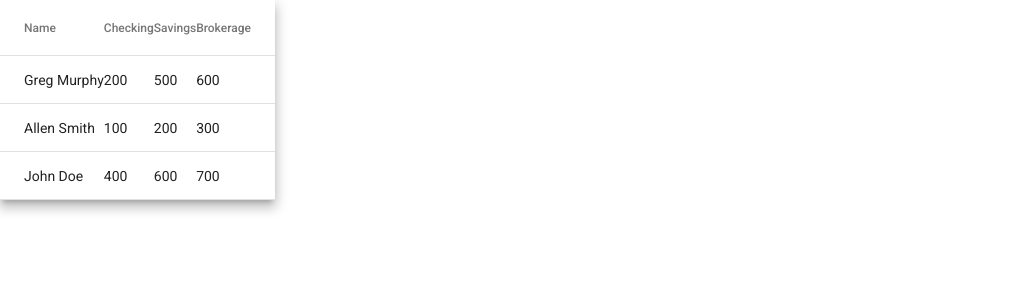
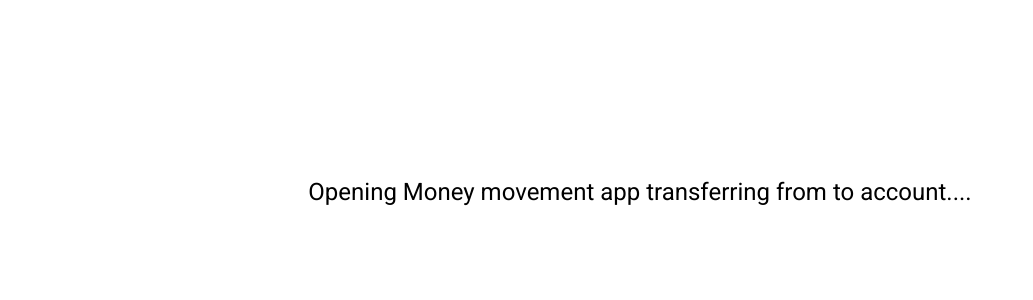
Before and after one commit to ejmuere/CommandBoxUI, an Angular app: page /MoneyMarket in a window 1280 px wide. Shown: the top 300 px of the page, without its empty margins (0-1033 px from the left). Built offline with nearby package versions, Linux system fonts and the light colour scheme.

Commit message:
Updated the code
Updated the code

```diff
--- a/src/app/components/client-management/client-management.component.html
+++ b/src/app/components/client-management/client-management.component.html
@@ -1,7 +1,7 @@
 <div>
     <div class="title-container">
       <div class="client">
-        <h1>Client - Allen Chan</h1>
+        <h1>Client - {{name}}</h1>
           <div class="summary">
             <h2>Net Worth: 1,000,000</h2>
             <h2>Assets: 1,200,000</h2>
--- a/src/app/components/client-management/client-management.component.ts
+++ b/src/app/components/client-management/client-management.component.ts
@@ -1,5 +1,6 @@
 import { Component, OnInit } from '@angular/core';
 import {MatTabsModule} from '@angular/material/tabs';
+import { ActivatedRoute } from '@angular/router';
 
 @Component({
   selector: 'app-client-management',
@@ -7,10 +8,12 @@ import {MatTabsModule} from '@angular/material/tabs';
   styleUrls: ['./client-management.component.css']
 })
 export class ClientManagementComponent implements OnInit {
-
-  constructor() { }
+  name='';
+  constructor(private route: ActivatedRoute) { }
 
   ngOnInit(): void {
+    this.name = this.route.snapshot.queryParams['person_name'];
+    console.log("    this.name>>"+    this.name);
   }
 
 }
--- a/src/app/components/money-market/money-market.component.css
+++ b/src/app/components/money-market/money-market.component.css
@@ -0,0 +1,6 @@
+.input-contain{
+    display: flex;
+    justify-content: center;
+    align-items: center;
+    height: 50vh;
+  }
--- a/src/app/components/money-market/money-market.component.html
+++ b/src/app/components/money-market/money-market.component.html
@@ -1,25 +1,3 @@
-<table mat-table [dataSource]="dataSource" class="mat-elevation-z8">
-
-    <ng-container matColumnDef="name">
-      <th mat-header-cell *matHeaderCellDef> Name </th>
-      <td mat-cell *matCellDef="let client"> {{client.name}} </td>
-    </ng-container>
-
-    <ng-container matColumnDef="checking">
-      <th mat-header-cell *matHeaderCellDef> Checking </th>
-      <td mat-cell *matCellDef="let client"> {{client.checking}} </td>
-    </ng-container>
-
-    <ng-container matColumnDef="savings">
-      <th mat-header-cell *matHeaderCellDef> Savings </th>
-      <td mat-cell *matCellDef="let client"> {{client.savings}} </td>
-    </ng-container>
-
-    <ng-container matColumnDef="brokerage">
-        <th mat-header-cell *matHeaderCellDef> Brokerage </th>
-        <td mat-cell *matCellDef="let client"> {{client.brokerage}} </td>
-      </ng-container>
-
-    <tr mat-header-row *matHeaderRowDef="displayedColumns"></tr>
-    <tr mat-row *matRowDef="let row; columns: displayedColumns;"></tr>
-  </table>
+<div class="input-contain">
+<h1> Opening Money movement app transferring <b>{{amount}}</b>  from  <b>{{name}}</b> {{source_account}} to  {{target_account}} account....</h1>
+</div>
--- a/src/app/components/money-market/money-market.component.ts
+++ b/src/app/components/money-market/money-market.component.ts
@@ -7,33 +7,29 @@ import { ActivatedRoute } from '@angular/router';
   styleUrls: ['./money-market.component.css']
 })
 export class MoneyMarketComponent implements OnInit {
-
+  name = '';
+  source_account = '';
+  target_account = '';
+  amount='';
   dataSource = [
     {
-      "name": "Greg Murphy",
-      "checking": 200,
-      "savings": 500,
-      "brokerage": 600
-    },
-    {
-      "name": "Allen Smith",
-      "checking": 100,
-      "savings": 200,
-      "brokerage": 300
-    },
-    {
-      "name": "John Doe",
-      "checking": 400,
-      "savings": 600,
-      "brokerage": 700
-    },
+      "person_name": this.name,
+      "source_account_type": this.source_account,
+      "target_account_type": this.target_account,
+      "amount": this.amount
+    }
   ];
 
-  displayedColumns: string[] = ['name', 'checking', 'savings', 'brokerage'];
+  displayedColumns: string[] = ['person_name', 'source_account_type', 'target_account_type', 'amount'];
 
   constructor(private route: ActivatedRoute) { }
 
   ngOnInit(): void {
+    //person_name='+person_name+"target_account_type="+target_account_type+"&source_account_type="+source_account_type+"&amount="+amount
+    this.name = this.route.snapshot.queryParams['person_name'];
+    this.source_account = this.route.snapshot.queryParams['source_account_type'];
+    this.target_account = this.route.snapshot.queryParams['target_account_type'];
+    this.amount=this.route.snapshot.queryParams['amount'];
   }
 
 }
--- a/src/app/components/text-box/text-box.component.html
+++ b/src/app/components/text-box/text-box.component.html
@@ -13,7 +13,7 @@
 
   <div *ngIf="showBalance">
     <mat-card class="example-card">
-      <mat-card-subtitle>Allen Smith</mat-card-subtitle>
+      <mat-card-subtitle>{{client_name}}'s {{account_type}} account</mat-card-subtitle>
       <mat-card-title>Balance</mat-card-title>
       <mat-card-content>
         <p>$1000000000</p>
--- a/src/app/components/text-box/text-box.component.ts
+++ b/src/app/components/text-box/text-box.component.ts
@@ -1,5 +1,6 @@
 import { Component, OnDestroy, OnInit } from '@angular/core';
 import { ControllerRequest } from 'src/app/model/request';
+import { ResponseBody } from 'src/app/model/response';
 import { AccountsService } from 'src/app/service/accounts.service';
 import { VoiceRecognitionService } from 'src/app/service/voice-recognition.service';
 
@@ -15,7 +16,9 @@ export class TextBoxComponent implements OnInit{
   isRecordingVoice = false;
   showBalance = false;
   windowOpen = false;
-;
+  client_name = '';
+  account_type = '';
+
   constructor(private voiceService : VoiceRecognitionService,
               private accountsService: AccountsService) {
     this.voiceService.init();
@@ -26,22 +29,18 @@ export class TextBoxComponent implements OnInit{
   }
 
   submitInput(){
-    const message = '{ message : '+this.text+'}';
-    this.accountsService.getControllerResponse(message).subscribe(response => {
-      console.log(response);
-      debugger
-      this.backendResponse = JSON.stringify(response);
+    this.accountsService.getControllerResponse(this.text).subscribe(response => {
+      this.handleResponse(response);
     });
-    this.handleResponse(this.text);
+
   }
   startVoiceService(){
     this.isRecordingVoice = true;
     this.voiceService.start();
     this.voiceService.recognition.addEventListener('end', (condition: any) => {
       this.isRecordingVoice = false;
-      this.handleResponse(this.text);
-      this.accountsService.getAllClients(this.text).subscribe(response => {
-        this.backendResponse = JSON.stringify(response);
+      this.accountsService.getControllerResponse(this.text).subscribe(response => {
+        this.handleResponse(response);
       });
     });
   }
@@ -57,19 +56,36 @@ export class TextBoxComponent implements OnInit{
     });
   }
 
-  handleResponse(text:any){
+  handleResponse(response:ResponseBody){
     //change to response
-    switch(text) {
+    switch(response.actionType) {
       case 'show customer profile': {
         window.open('http://localhost:4200/ClientManagement','','popup=true')
          break;
       }
-      case "show balance": {
-         this.showBalance = true
+      case "show_balance": {
+         this.showBalance = true;
+         const person_name = response.data.entityList.filter( entity =>  entity.entity==='PERSON' && entity.extractor==='SpacyEntityExtractor')[0].value;
+         const account_type = response.data.entityList.filter( entity =>  entity.entity==='account_type')[0].value;
+         this.client_name = person_name;
+         this.account_type = account_type;
          break;
       }
-      case "transfer funds": {
-        window.open('http://localhost:4200/MoneyMarket','','popup=true')
+      case "show_customer_profile": {
+        const person_name = response.data.entityList.filter( entity =>  entity.entity==='PERSON' && entity.extractor==='SpacyEntityExtractor')[0].value;
+        const urltoOpen = 'http://localhost:4200/ClientManagement?person_name='+person_name;
+        console.log("url to open "+urltoOpen);
+        window.open(urltoOpen,'','popup=true')
+        break;
+     }
+      case "transfer_funds": {
+        const person_name = response.data.entityList.filter( entity =>  entity.entity==='PERSON' && entity.extractor==='SpacyEntityExtractor')[0].value;
+        const target_account_type = response.data.entityList.filter( entity =>  entity.entity==='account_type' && entity.role==='target')[0].value;
+        const source_account_type = response.data.entityList.filter( entity =>  entity.entity==='account_type' && entity.role==='source')[0].value;
+        const amount = response.data.entityList.filter( entity =>  entity.entity === 'Amount')[0].value;
+        const urltoOpen = 'http://localhost:4200/MoneyMarket?person_name='+person_name+"&target_account_type="+target_account_type+"&source_account_type="+source_account_type+"&amount="+amount;
+        console.log("url to open "+urltoOpen);
+        window.open(urltoOpen,'','popup=true')
         break;
       }
      case "add_notes": {
--- a/src/app/service/accounts.service.ts
+++ b/src/app/service/accounts.service.ts
@@ -1,6 +1,7 @@
 import { Injectable } from '@angular/core';
 import { Observable, of } from 'rxjs';
 import { HttpClient, HttpHeaders } from '@angular/common/http';
+import { ResponseBody } from '../model/response';
 
 @Injectable({
   providedIn: 'root'
@@ -27,13 +28,12 @@ export class AccountsService {
 
   }
 
-  getControllerResponse(input: any ): Observable<any> {
-    return this.http.post<any>("localhost:8080/intent/postCommand", input);
-  }
-
-  getAllClients(rawString: string): Observable<any> {
-    return of(this.listOfClients);
+  getControllerResponse(input: string ): Observable<ResponseBody> {
+    const headers = new HttpHeaders();
+    headers.set('Content-Type', 'application/json; charset=utf-8');
+    return this.http.post<any>("http://localhost:8080/intent/postCommand", {"message" : input},{headers: headers});
   }
 
 
+
 }
```
Also changed, not shown: src/app/model/response.ts (+22 -13 lines).
